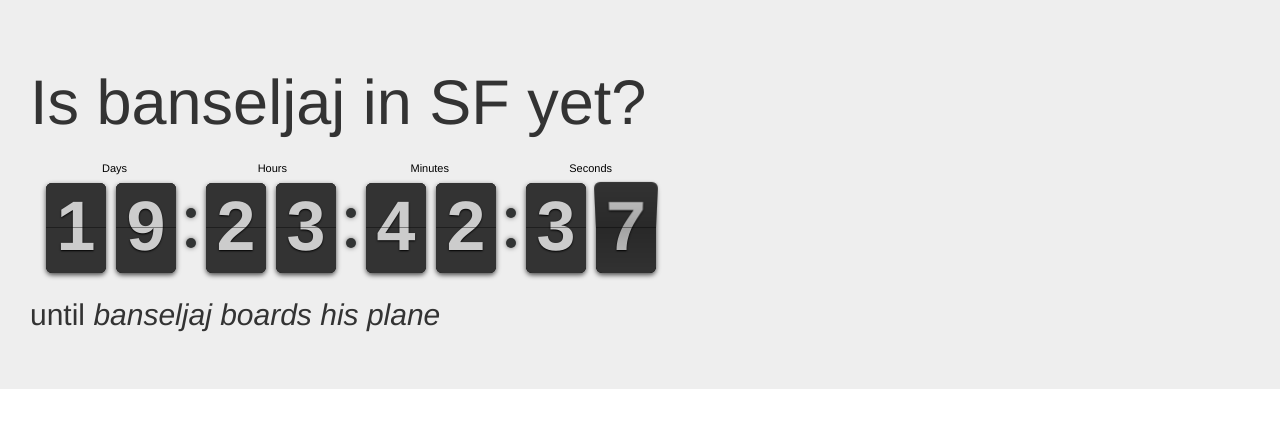
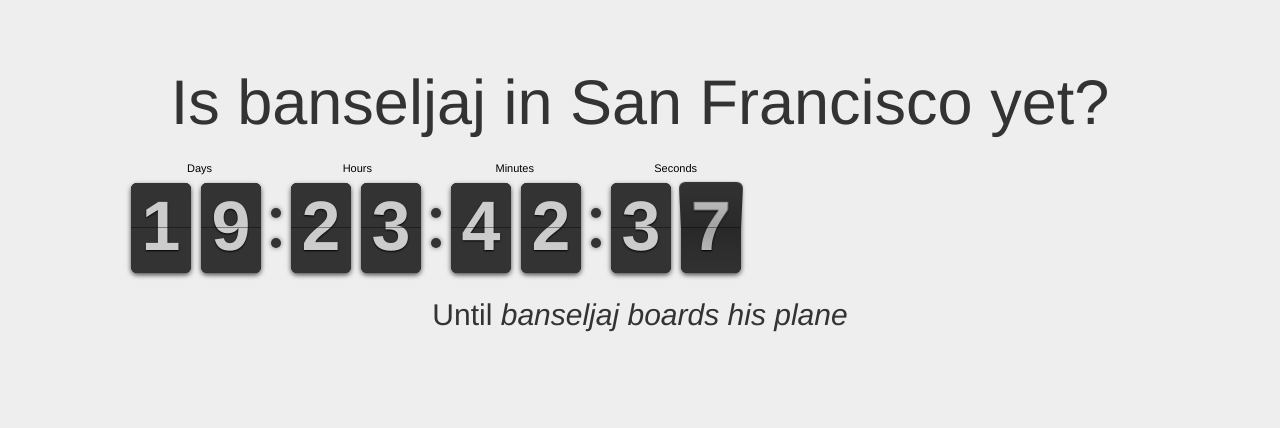
Before and after one commit to AliSajid/banseljaj-timer, a plain HTML site: page index.html in a window 1280 px wide. Drawn offline with Linux system fonts and the light colour scheme.

Commit message:
Styling experiments

```diff
--- a/assets/css/local.css
+++ b/assets/css/local.css
@@ -1,3 +1,6 @@
 .next-event {
     font-style: italic;
 }
+body {
+background-color: rgb(238, 238, 238);
+}
--- a/index.html
+++ b/index.html
@@ -13,12 +13,15 @@
 
   <body>
 
+<div class="container">
+<div class="row">
     <div class="jumbotron">
-      <h1>Is banseljaj in SF yet?</h1>
+      <h1 class="text-center">Is banseljaj in San Francisco yet?</h1>
       <br>
-      <div class="countdown-timer"></div>
-      <h2 class="countdown-label">until <span class="next-event"></span></h2>
+      <div class="countdown-timer text-center"></div>
+      <h2 class="countdown-label text-center">Until <span class="next-event"></span></h2>
     </div>
-
+</div>
+</div>
   </body>
 </html>
```
